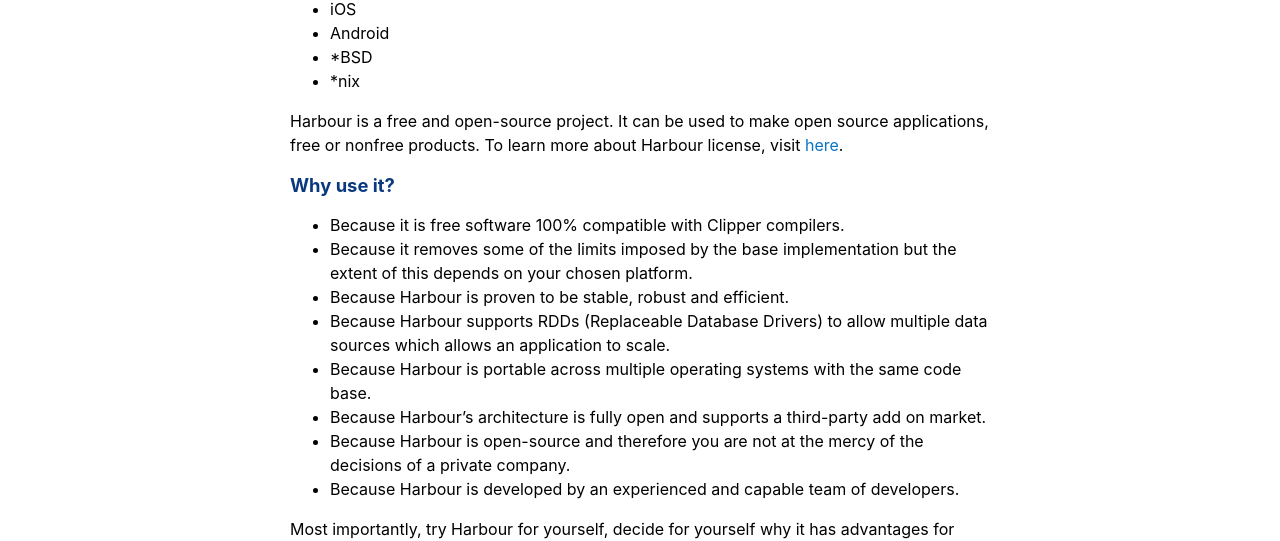
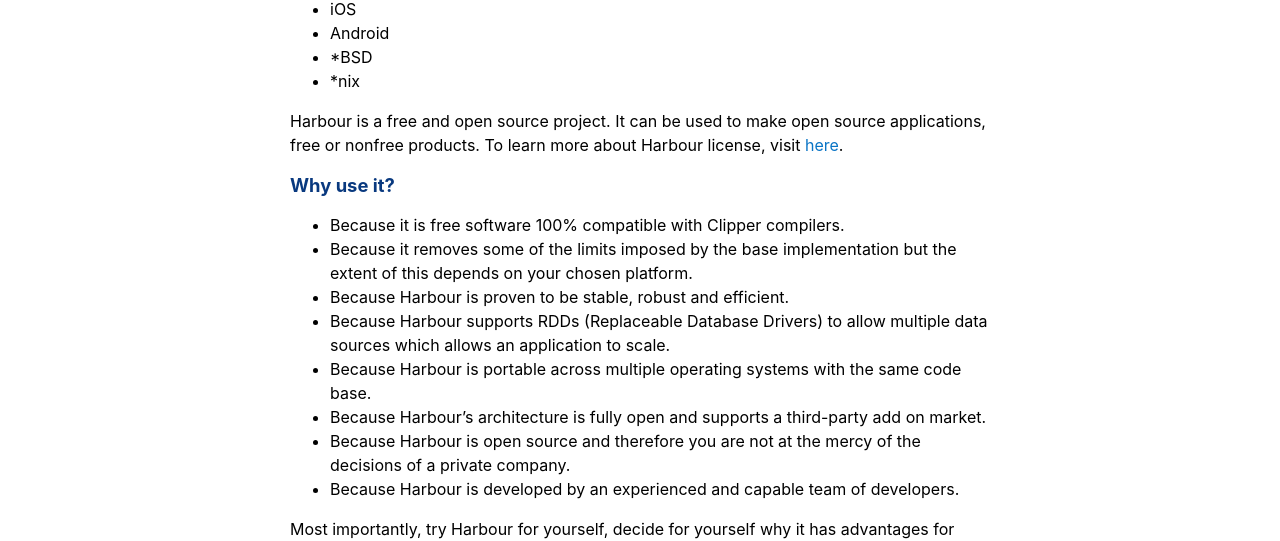
Before and after one commit to harbour/harbour.github.io, a Jekyll site: the page built from about.md, in a window 1280 px wide. Shown: the part 511-1052 px from the top of the page. Built offline with Jekyll 4.4.1, drawn with Linux system fonts in a browser that asks for light colours.

```diff
--- a/about.md
+++ b/about.md
@@ -16,7 +16,7 @@ Harbour is a cross-platform compiler and is known to compile and run on:
 * *BSD
 * *nix
 
-Harbour is a free and open-source project. It can be used to make open
+Harbour is a free and open source project. It can be used to make open
 source applications, free or nonfree products. To learn more about
 Harbour license,
 visit [here](https://raw.githubusercontent.com/{{ site.repo_slug }}/{{ site.repo_branch }}/{{ site.license_file }}).
@@ -33,7 +33,7 @@ visit [here](https://raw.githubusercontent.com/{{ site.repo_slug }}/{{ site.repo
   code base.
 * Because Harbour's architecture is fully open and supports a third-party add
   on market.
-* Because Harbour is open-source and therefore you are not at the mercy of
+* Because Harbour is open source and therefore you are not at the mercy of
   the decisions of a private company.
 * Because Harbour is developed by an experienced and capable team of
   developers.
--- a/faq.html
+++ b/faq.html
@@ -1064,7 +1064,7 @@ often include instructions on how to unsubscribe).</p>
 <h2><a id="54"></a>7.2. Articles about Harbour</h2>
 <p>
 <ul>
-  <li><a href="https://web.archive.org/web/20190823145057/gnosis.cx/publish/programming/harbour.html">A gentle introduction to an open-source implementation of the Clipper language</a></li>
+  <li><a href="https://web.archive.org/web/20190823145057/gnosis.cx/publish/programming/harbour.html">A gentle introduction to an open source implementation of the Clipper language</a></li>
 </ul>
 </p>
 <hr>
--- a/index.html
+++ b/index.html
@@ -94,7 +94,7 @@ layout: default
 
 <div class="license-box">
   <h1>License</h1>
-  <p>Harbour is a free and open-source project. It can be used to make open source
+  <p>Harbour is a free and open source project. It can be used to make open source
   applications, free or nonfree products.
   <a href="https://raw.githubusercontent.com/{{ site.repo_slug }}/{{ site.repo_branch }}/{{ site.license_file }}" class="readmore readmore-dark">Learn more</a>
 </div>
```
Also changed, not shown: contribs.md (+1 -1 lines), thirdparty.md (+1 -1 lines).
